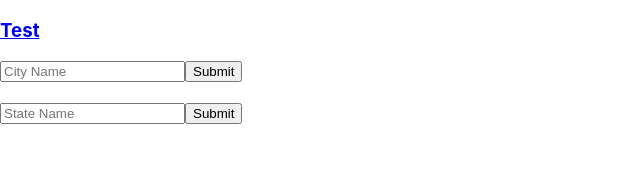
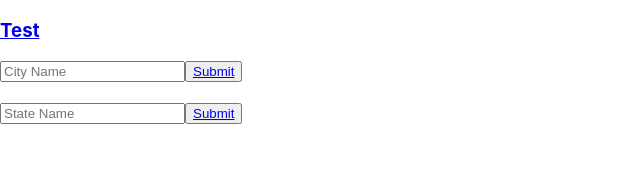
Before and after one commit to nibingcheng/Project-3, a React (Create React App) app in the folder project3-app/: page / in a window 1280 px wide. Shown: the top 174 px of the page, without its empty margins (0-640 px from the left). Built offline with nearby package versions, Linux system fonts and the light colour scheme.

Commit message:
List of results working

```diff
--- a/project3-app/src/Components/App/App.js
+++ b/project3-app/src/Components/App/App.js
@@ -23,6 +23,7 @@ citySearch=(city)=>{
   .then(response =>{
     this.setState({
       city:response.data,
+      state: []
     });
   })
   .catch(err => {
@@ -38,7 +39,8 @@ stateSearch=(state)=>{
 })
   .then(response =>{
     this.setState({
-      state:response.data
+      state:response.data,
+      city: []
     });
   })
   .catch(err => {
@@ -56,13 +58,14 @@ stateSearch=(state)=>{
         <nav><Link to='/'>
           <h3> Test</h3>
           </Link></nav>
+        <Switch>
           <Route exact path="/" render={routerProps => <Home citySearch={this.citySearch} stateSearch={this.stateSearch} {...routerProps} {...this.state}
           />
           }/>
 
           <Route path="/results" render={routerProps => <Results {...routerProps} {...this.state}/>
           }/>
-
+        </Switch>
       </div>
 
     );
--- a/project3-app/src/Components/Home/Home.js
+++ b/project3-app/src/Components/Home/Home.js
@@ -1,6 +1,6 @@
 import React, { Component } from 'react';
-import { Link } from 'react-router-dom';
-
+import { Route, Link } from 'react-router-dom';
+import Results from '../Results/Results';
 
 class Home extends Component {
     constructor(props) {
@@ -35,25 +35,26 @@ class Home extends Component {
 
     render() {
         console.log(this.props);
+
         return (
             <div className="Home">
                 <div>
                     <input type="text" placeholder="City Name" onChange={this.handleCity}/>
-                    <Link to='/'>
-                    <button type='submit' onClick={this.handleCitySubmit}>Submit</button>
-                    </Link>
+
+                    <button type='submit' onClick={this.handleCitySubmit}>
+                    <Link to='/results'>Submit</Link>
+                    </button>
                     <br /><br />
                 </div>
 
                 <div>
                     <input type="text" placeholder="State Name" onChange={this.handleState}/>
-                    <Link to='/'>
-                    <button type='submit' onClick={this.handleStateSubmit}>Submit</button>
-                    </Link>
+
+                    <button type='submit' onClick={this.handleStateSubmit}>
+                        <Link to='/results'>Submit</Link>
+                    </button>
+
                 </div>
-
-                {/* {parksList} */}
-
             </div>
         );
     }
--- /dev/null
+++ b/project3-app/src/Components/Result/Result.js
@@ -0,0 +1,21 @@
+import React, { Component } from 'react';
+// import { Link } from 'react-router-dom';
+import './Result.css';
+
+class Result extends Component {
+
+
+    render() {
+        console.log(this.props);
+        return (
+            <div className="Results">
+                {/* {individual brewery goes here} */}
+
+            </div>
+        );
+    }
+}
+
+
+
+export default Result;
--- a/project3-app/src/Components/Results/Results.js
+++ b/project3-app/src/Components/Results/Results.js
@@ -0,0 +1,44 @@
+import React, { Component } from 'react';
+import { Route, Link } from 'react-router-dom';
+import './Results.css';
+import Result from "../Result/Result";
+
+class Results extends Component {
+
+    render() {
+
+        let list1 = this.props.city.map(item => {
+            return (
+              <div className="city" key={item.id}>
+                <p>
+                <Link to={"/result/"+item.id}>{item.name}</Link>
+                </p>
+              </div>
+            );
+          });
+          let list2 = this.props.state.map(item => {
+            return (
+              <div className="state" key={item.id}>
+                <p>
+                <Link to={"/result/"+item.id}>{item.name}</Link>
+                </p>
+              </div>
+            );
+          });
+
+        return (
+            <div className="Results">
+                <div>
+                    <div>{list1}</div>
+                    <div>{list2}</div>
+                </div>
+                <Route path="/result/:id" render={routerProps =>
+                <Result {...routerProps} {...this.state}/>
+                }/>
+            </div>
+        );
+    }
+}
+
+
+export default Results;
```
Also changed, not shown: project3-app/src/Components/Result/Result.css (added).
